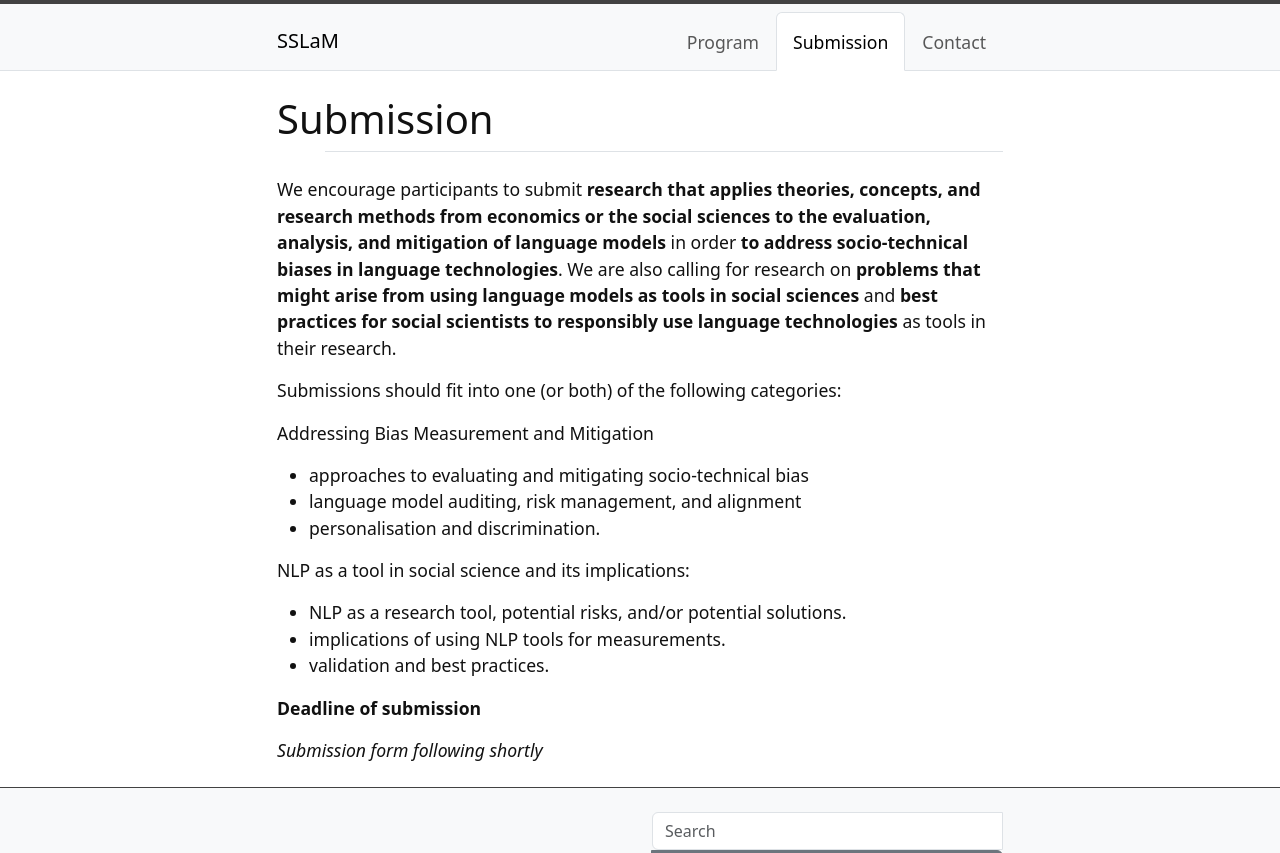
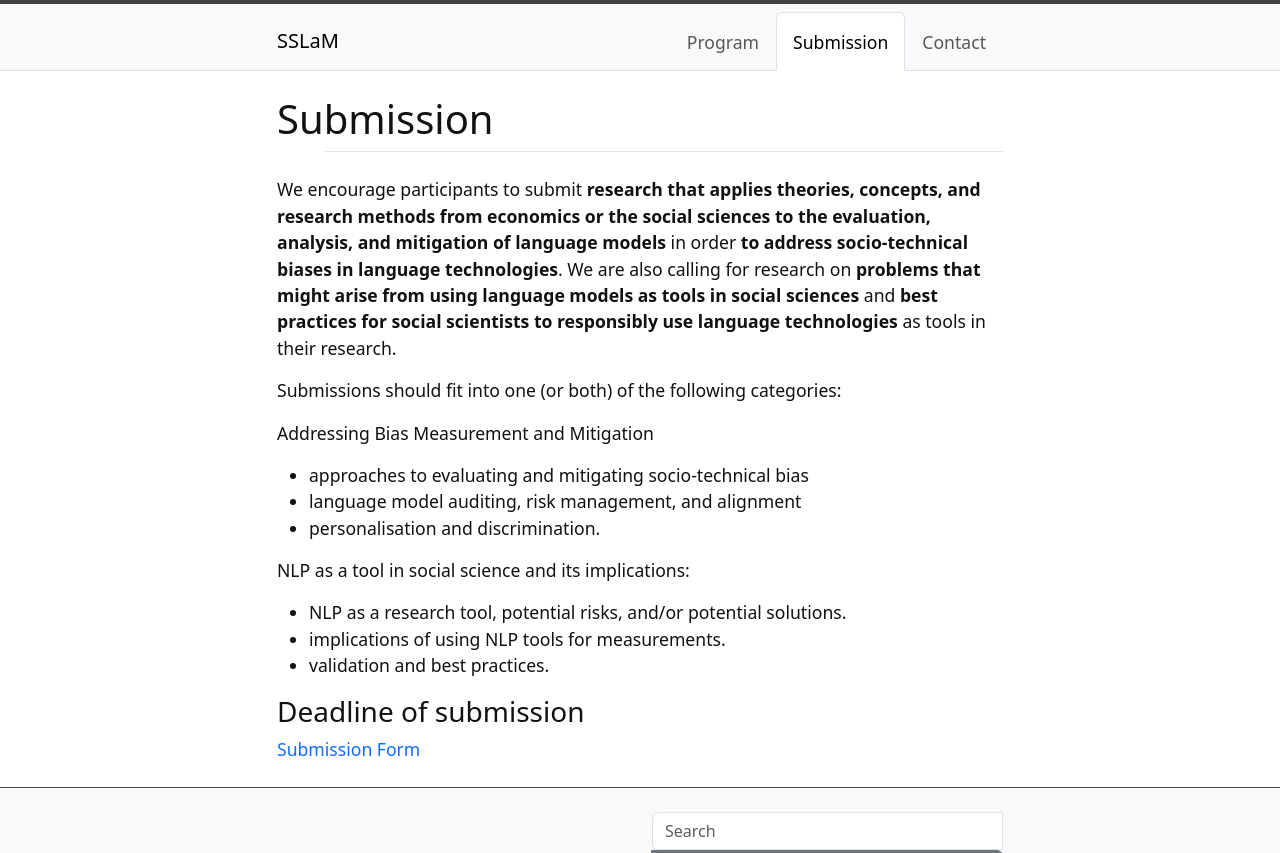
Before and after one commit to lppohl/wi-workshop.github.io, a Jekyll site: the page built from content/1-submission.md, in a window 1280 px wide, cut to the strip 0-853 px from the top of the page. Built offline with Jekyll 4.4.1, drawn with Linux system fonts in a browser that asks for light colours.

Commit message:
Update 1-submission.md

```diff
--- a/content/1-submission.md
+++ b/content/1-submission.md
@@ -19,6 +19,6 @@ NLP as a tool in social science and its implications:
 - implications of using NLP tools for measurements.
 - validation and best practices.
 
-**Deadline of submission**
+### Deadline of submission
 
-*Submission form following shortly*
+[Submission Form](https://docs.google.com/forms/d/e/1FAIpQLSch5cK5zy5jxVq54oPO_ivTWXO1fUg1xMcs0XH34yRyyAuwaQ/viewform)
```
